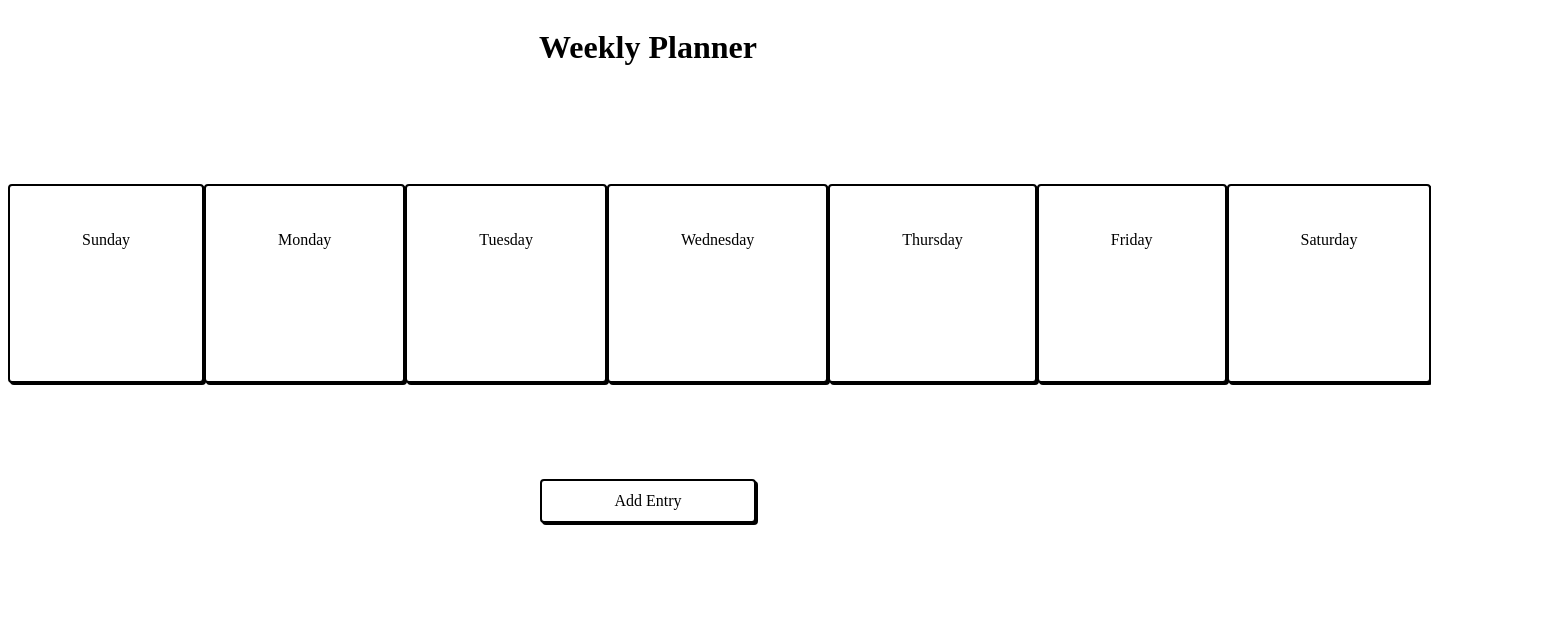
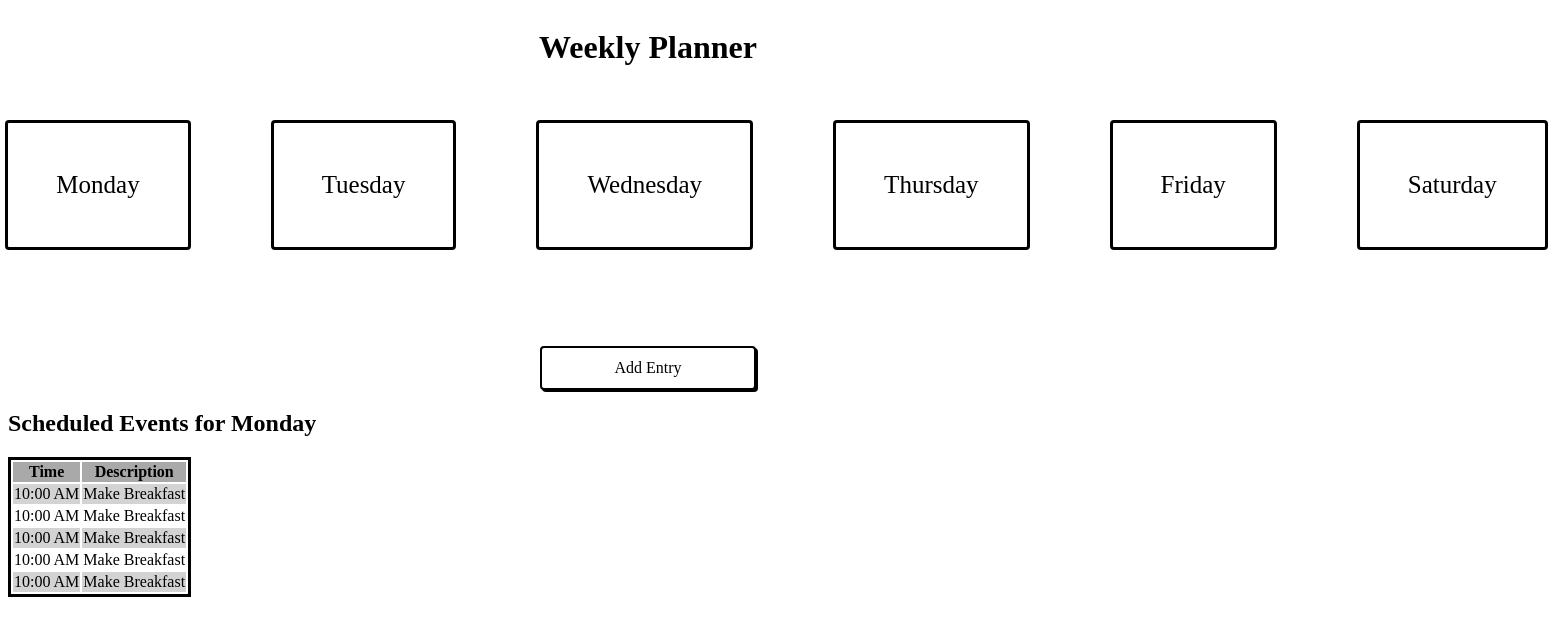
Before and after one commit to NicholasProdehl/week-planner, a plain HTML site: page index.html in a window 1280 px wide. Shown: the whole page, 1548 px wide, since content can reach past the window. Drawn offline with Linux system fonts and the light colour scheme.

Commit message:
Completed day boxes

```diff
--- a/index.html
+++ b/index.html
@@ -23,6 +23,43 @@
       </div>
       <div class="addEntryBtn">
         <a href="#">Add Entry</a>
+      </div>
+      <div class="schedule">
+        <div class="header">
+          <h2>Scheduled Events for Monday</h2>
+        </div>
+        <div class="table">
+          <table>
+            <thead>
+              <tr>
+                <th>Time</th>
+                <th>Description</th>
+              </tr>
+            </thead>
+            <tbody>
+              <tr>
+                <td>10:00 AM</td>
+                <td>Make Breakfast</td>
+              </tr>
+              <tr>
+                <td>10:00 AM</td>
+                <td>Make Breakfast</td>
+              </tr>
+              <tr>
+                <td>10:00 AM</td>
+                <td>Make Breakfast</td>
+              </tr>
+              <tr>
+                <td>10:00 AM</td>
+                <td>Make Breakfast</td>
+              </tr>
+              <tr>
+                <td>10:00 AM</td>
+                <td>Make Breakfast</td>
+              </tr>
+            </tbody>
+          </table>
+        </div>
       </div>
     </div>
   </div>
--- a/styles.css
+++ b/styles.css
@@ -106,13 +106,36 @@ textarea {
 .days {
   display: flex;
   flex-basis: calc(100% / 7);
-  justify-content: space-between;
+  justify-content: center;
+  gap: 5rem;
 }
 
 .days > a {
-  padding-top: 45px;
-  padding-bottom: 45px;
-  width: 105px;
-  height: 105px;
+  margin-top: 2rem;
   text-align: center;
+  padding: 3rem 3rem;
+  font-size: 25px;
+  box-shadow: none;
+  border-width: 0.3rem;
+  border: solid;
 }
+
+.days > a:hover {
+  background-color: #ddd;
+}
+
+table {
+  border: solid;
+}
+
+tbody > tr:nth-child(odd) {
+  background-color: lightgray;
+}
+
+tbody > tr:nth-child(even) {
+  background-color: white;
+}
+
+thead {
+  background-color: darkgray;
+}
```
